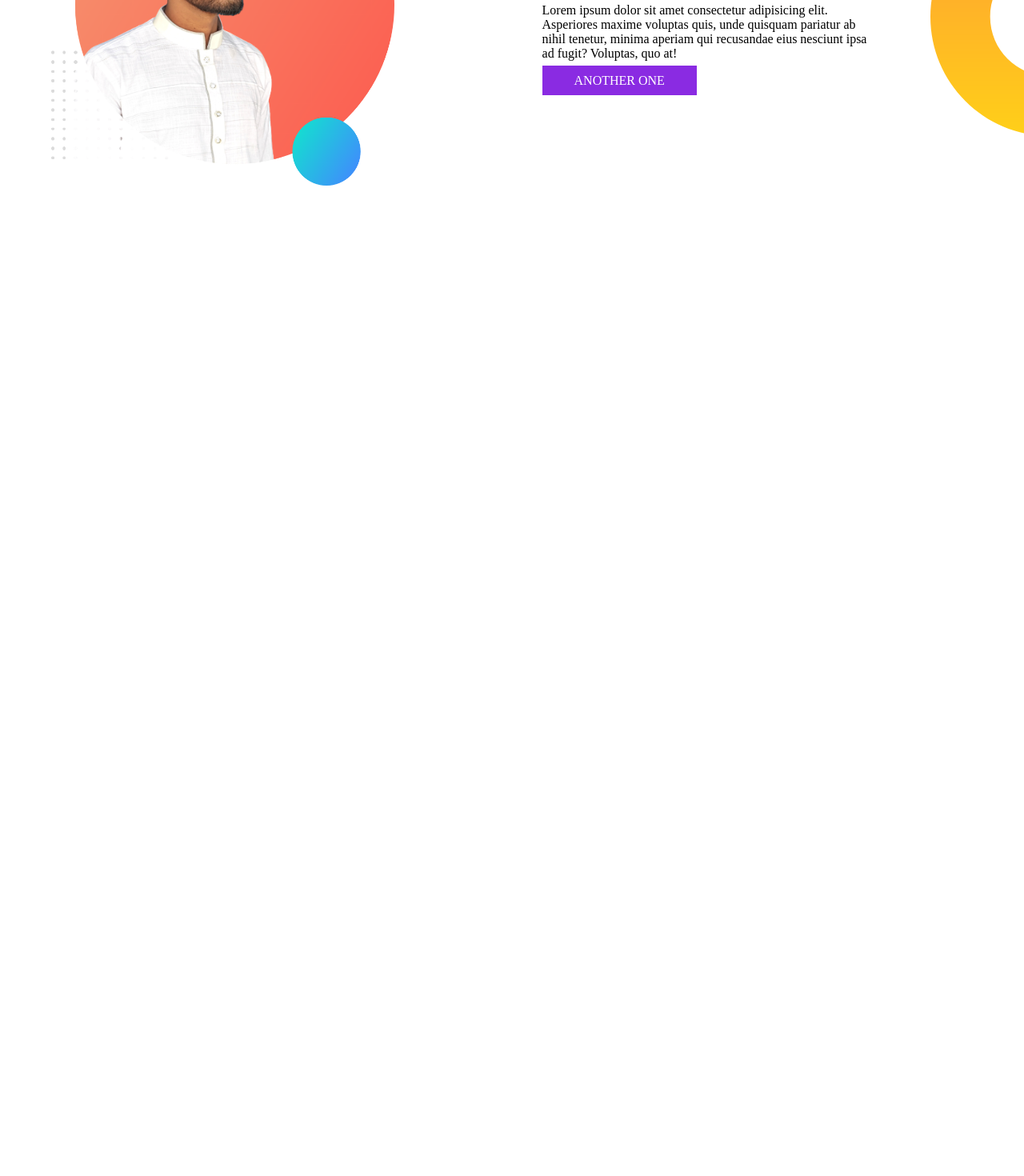
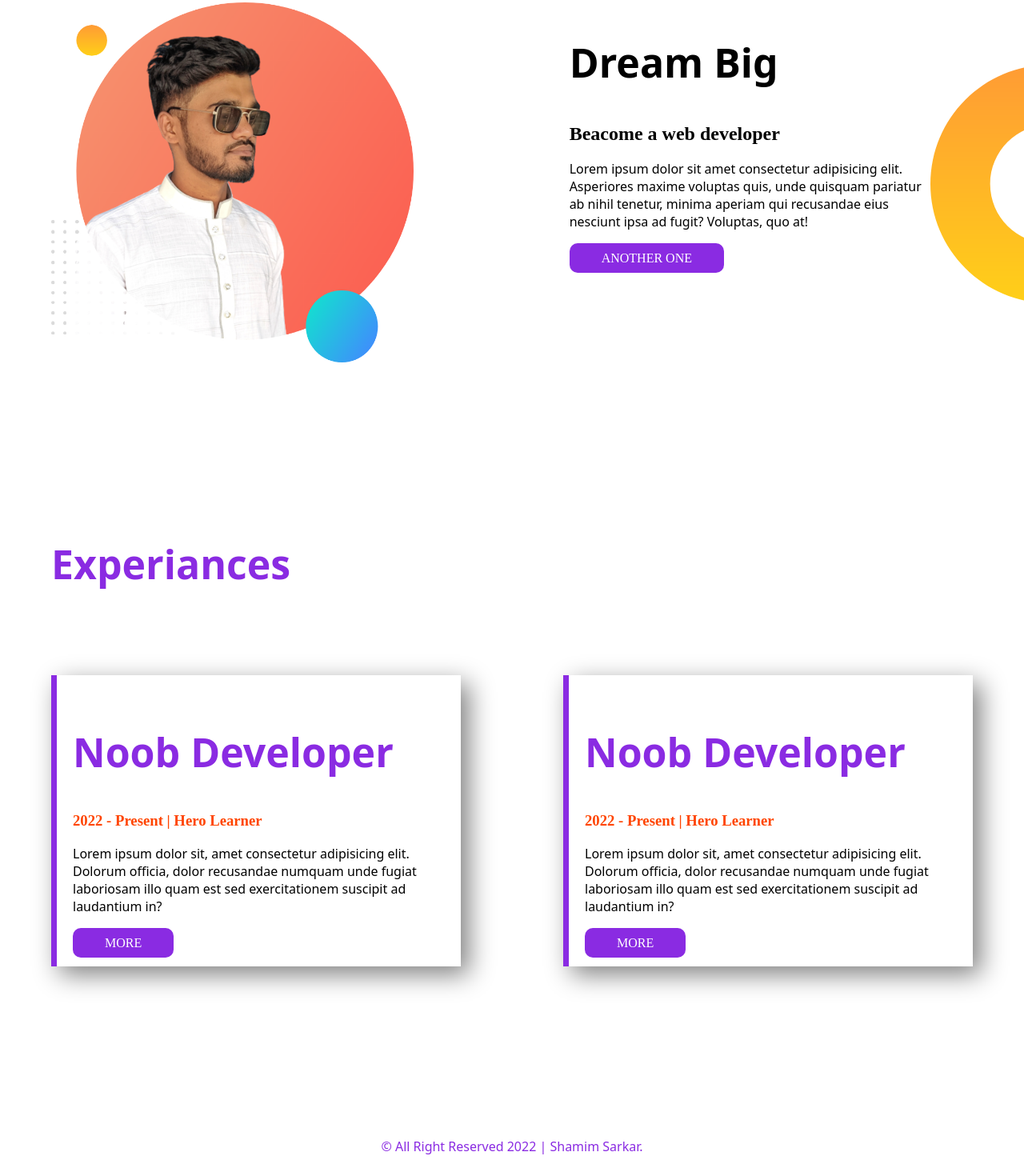
Before and after one commit to shamim-s/second-portfolio, a plain HTML site: page index.html in a window 1280 px wide. Shown: the part 776-2246 px from the top of the page at 80% size. Before the commit the page ends 1076 px from the top, so only its background shows below. Drawn offline with Linux system fonts and the light colour scheme.

Commit message:
Second Portfolio Final

```diff
--- a/index.html
+++ b/index.html
@@ -45,6 +45,37 @@
             <a class="button" href="https://shamim-s.github.io/developer-portfolio/">ANOTHER ONE</a>
         </div>
     </section>
+
+    <section class="section-three">
+        <h1 class="exp">Experiances</h1>
+        <div class="flex-content">
+            <div class="div-one">
+                <h1 class="h-one">Noob Developer</h1>
+                <h3>2022 - Present | Hero Learner</h3>
+                <p>
+                    Lorem ipsum dolor sit, amet consectetur adipisicing elit. Dolorum officia, dolor recusandae numquam
+                    unde
+                    fugiat laboriosam illo quam est sed exercitationem suscipit ad laudantium in?
+                </p>
+                <a class="button" href="https://shamim-s.github.io/developer-portfolio/">MORE</a>
+            </div>
+            <div class="div-one">
+                <h1 class="h-one">Noob Developer</h1>
+                <h3>2022 - Present | Hero Learner</h3>
+                <p>
+                    Lorem ipsum dolor sit, amet consectetur adipisicing elit. Dolorum officia, dolor recusandae numquam
+                    unde
+                    fugiat laboriosam illo quam est sed exercitationem suscipit ad laudantium in?
+                </p>
+                <a class="button" href="https://shamim-s.github.io/developer-portfolio/">MORE</a>
+            </div>
+        </div>
+    </section>
 </body>
+<footer>
+    <p>
+        © All Right Reserved 2022 | Shamim Sarkar.
+    </p>
+</footer>
 
 </html>
--- a/style.css
+++ b/style.css
@@ -12,6 +12,10 @@ h1 {
     font-size: 50px;
 }
 
+section {
+    margin-bottom: 150px;
+}
+
 .section-one {
     display: flex;
     background-image: url(img/top-banner.png);
@@ -21,7 +25,7 @@ h1 {
 
 .head-content {
     width: 50%;
-    padding-right: 10%;
+    padding-right: 5%;
 }
 
 .head-img img {
@@ -33,6 +37,7 @@ h1 {
     background-color: blueviolet;
     padding: 10px 40px;
     color: white;
+    border-radius: 10px;
 }
 
 /*----------------Section One------------------*/
@@ -44,3 +49,41 @@ h1 {
     background-position: right;
     padding: 5%;
 }
+
+/*----------------Section Three------------------*/
+.exp {
+    color: blueviolet;
+    margin-left: 5%;
+}
+
+.flex-content {
+    display: flex;
+}
+
+.div-one {
+    width: 40%;
+    margin: 5% 5%;
+    box-shadow: 10px 10px 30px grey;
+    padding: 20px;
+    border-left: 7px solid blueviolet;
+}
+
+h3 {
+    color: orangered;
+}
+
+.h-one {
+    color: blueviolet;
+}
+
+p {
+    font-family: system-ui, -apple-system, BlinkMacSystemFont, 'Segoe UI', Roboto, Oxygen, Ubuntu, Cantarell, 'Open Sans', 'Helvetica Neue', sans-serif;
+    font-size: 50px;
+    font-size: medium;
+    padding-bottom: 10px;
+}
+
+footer {
+    text-align: center;
+    color: blueviolet;
+}
```
